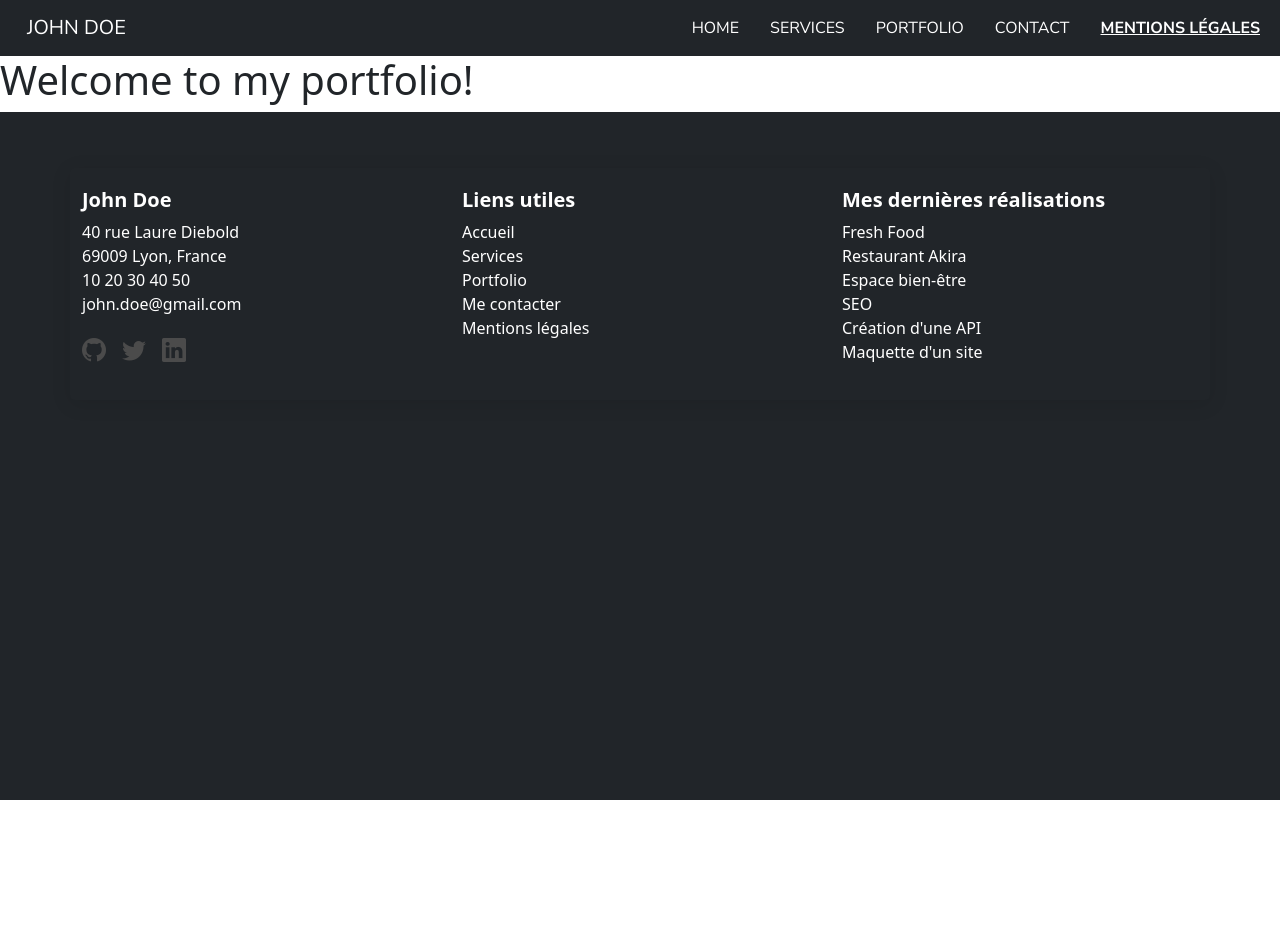
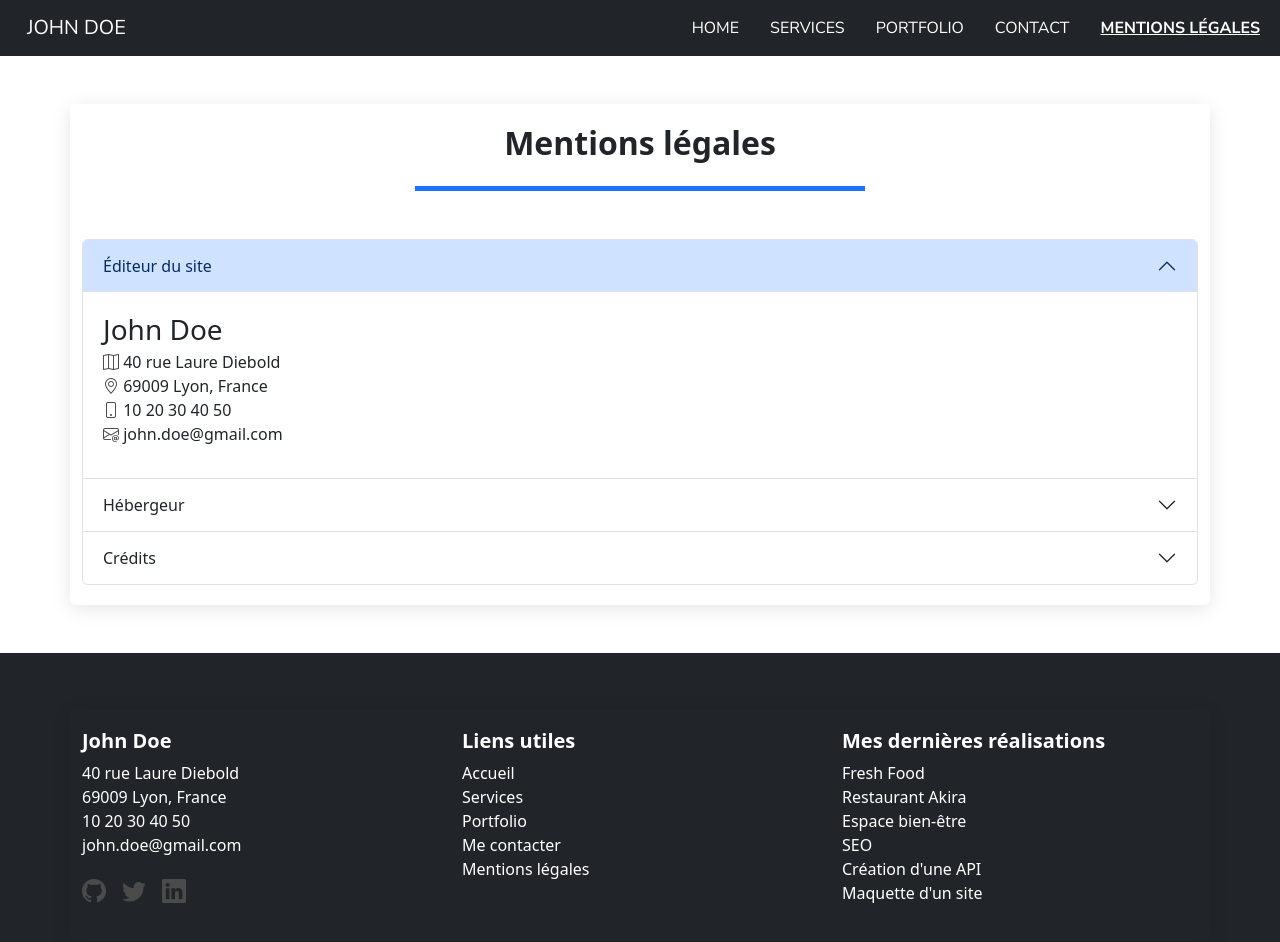
Before and after one commit to Prin0u/devoir-portfolio-reactjs, a React (Create React App) app: page /Legalnotice in a window 1280 px wide. Shown: the top 942 px of the page. Before the commit the page ends 800 px from the top, so only its background shows below. Built offline with nearby package versions, Linux system fonts and the light colour scheme.

Commit message:
Développement de la page Mentions Légales et divers ajouts/corrections

```diff
--- a/src/App.js
+++ b/src/App.js
@@ -4,8 +4,6 @@ import Home from "./pages/Home";
 import "bootstrap-icons/font/bootstrap-icons.css";
 import Contact from "./pages/Contact";
 import Legalnotice from "./pages/Legalnotice";
-import Legalnotice2 from "./pages/Legalnotice2";
-import Legalnotice3 from "./pages/Legalnotice3";
 import Modale from "./pages/Modale";
 import Navbar from "./components/Navbar";
 import Footer from "./components/Footer";
@@ -21,8 +19,6 @@ function App() {
           <Route path="/" element={<Home />} />
           <Route path="/Contact" element={<Contact />} />
           <Route path="/Legalnotice" element={<Legalnotice />} />
-          <Route path="/Legalnotice2" element={<Legalnotice2 />} />
-          <Route path="/Legalnotice3" element={<Legalnotice3 />} />
           <Route path="/Modale" element={<Modale />} />
           <Route path="/Portfolio" element={<Portfolio />} />
           <Route path="/Services" element={<Services />} />
--- a/src/components/css/Home.scss
+++ b/src/components/css/Home.scss
@@ -47,12 +47,12 @@
   font-weight: 600;
   font-size: 3rem;
 }
-h1 {
-  font-size: larger;
+.titre h1 strong {
+  font-size: 2.5rem;
+  font-weight: bolder;
 }
-
 .sous-titre {
-  font-weight: 600;
+  font-weight: 900;
   font-size: 2rem;
 }
 .btn.btn-danger {
--- /dev/null
+++ b/src/components/css/Legalnotice.scss
@@ -0,0 +1,10 @@
+.separator-legalnotice {
+  width: 40%;
+  height: 5px;
+}
+
+@media (max-width: 768px) {
+  .separator-legalnotice {
+    width: 20%;
+  }
+}
--- a/src/pages/Contact.jsx
+++ b/src/pages/Contact.jsx
@@ -1,10 +1,14 @@
 import React from "react";
 import "../components/css/Contact.scss";
 import Separator from "../components/Separator";
+import { Helmet } from "react-helmet";
 
 function Contact() {
   return (
     <>
+      <Helmet>
+        <title>Contact</title>
+      </Helmet>
       <section className="contact-description">
         <h1 className="title text-center mt-5">Contact</h1>
         <p className="text-center mb-4">
@@ -13,7 +17,7 @@ function Contact() {
         </p>
         <Separator variant="contact" className="mobile-contact" />
       </section>
-
+      {/* Formulaire à gauche */}
       <section className="contact-section">
         <div className="container">
           <div className="row">
@@ -64,7 +68,7 @@ function Contact() {
               </form>
             </div>
 
-            {/* Coordonnées à droite */}
+            {/* Mes Coordonnées à droite */}
             <div className="container-fluid col-md-6">
               <h2 className="py-2">Mes coordonnées</h2>
               <Separator variant="contact" />
--- a/src/pages/Home.jsx
+++ b/src/pages/Home.jsx
@@ -1,9 +1,14 @@
 import React from "react";
 import "../components/css/Home.scss";
 import Separator from "../components/Separator";
+import { Helmet } from "react-helmet";
 
 function Home() {
   return (
+    <>
+      <Helmet>
+        <title>Home</title>
+      </Helmet>
       <div className="homepage">
         <div className="partie-haute">
           <div className="contenu-partie-haute">
@@ -91,6 +96,7 @@ function Home() {
           </div>
         </div>
       </div>
+    </>
   );
 }
 
--- a/src/pages/Legalnotice.jsx
+++ b/src/pages/Legalnotice.jsx
@@ -1,11 +1,157 @@
 import React from "react";
+import "../components/css/Legalnotice.scss";
+import Separator from "../components/Separator";
+import { Helmet } from "react-helmet";
 
-function Legalnotice1() {
+function Legalnotice() {
   return (
-    <section>
-      <h1>Welcome to my portfolio!</h1>
-    </section>
+    <>
+      <Helmet>
+        <meta name="robots" content="noindex, nofollow" />
+        <title>Mentions légales</title>
+      </Helmet>
+      <section className="container my-5">
+        <h2 className="mb-4 text-center">Mentions légales</h2>
+        <Separator variant="legalnotice" />
+        <div className="accordion" id="accordionMentionsLegales">
+          {/* Partie 1 : Éditeur du site */}
+          <div className="accordion-item mt-5">
+            <h2 className="accordion-header" id="headingOne">
+              <button
+                className="accordion-button"
+                type="button"
+                data-bs-toggle="collapse"
+                data-bs-target="#collapseOne"
+                aria-expanded="true"
+                aria-controls="collapseOne"
+              >
+                Éditeur du site
+              </button>
+            </h2>
+            <div
+              id="collapseOne"
+              className="accordion-collapse collapse show"
+              aria-labelledby="headingOne"
+              data-bs-parent="#accordionMentionsLegales"
+            >
+              <div className="accordion-body">
+                <p>
+                  <span className="fs-3">John Doe</span>
+                  <br />
+                  <i className="bi bi-map"> </i>
+                  40 rue Laure Diebold <br />
+                  <i className="bi bi-geo-alt"> </i>
+                  69009 Lyon, France <br />
+                  <i className="bi bi-phone"> </i>
+                  10 20 30 40 50 <br />
+                  <i className="bi bi-envelope-at"> </i>
+                  john.doe@gmail.com
+                </p>
+              </div>
+            </div>
+          </div>
+          {/* Partie 2 : Hébergeur */}
+          <div className="accordion-item">
+            <h2 className="accordion-header" id="headingTwo">
+              <button
+                className="accordion-button collapsed"
+                type="button"
+                data-bs-toggle="collapse"
+                data-bs-target="#collapseTwo"
+                aria-expanded="false"
+                aria-controls="collapseTwo"
+              >
+                Hébergeur
+              </button>
+            </h2>
+            <div
+              id="collapseTwo"
+              className="accordion-collapse collapse"
+              aria-labelledby="headingTwo"
+              data-bs-parent="#accordionMentionsLegales"
+            >
+              <div className="accordion-body">
+                <p>
+                  <strong>alwaysdata</strong>
+                  <br />
+                  91 Rue du Faubourg Saint-Honoré, 75008 Paris
+                  <br />
+                  <a
+                    className="d-block mt-3"
+                    href="https://www.alwaysdata.com/fr/"
+                    target="_blank"
+                    rel="noopener noreferrer"
+                  >
+                    <i className="bi bi-globe"> </i>
+                    www.alwaysdata.com
+                  </a>
+                </p>
+              </div>
+            </div>
+          </div>
+          {/* Partie 3 : Crédits */}
+          <div className="accordion-item">
+            <h2 className="accordion-header" id="headingThree">
+              <button
+                className="accordion-button collapsed"
+                type="button"
+                data-bs-toggle="collapse"
+                data-bs-target="#collapseThree"
+                aria-expanded="false"
+                aria-controls="collapseThree"
+              >
+                Crédits
+              </button>
+            </h2>
+            <div
+              id="collapseThree"
+              className="accordion-collapse collapse"
+              aria-labelledby="headingThree"
+              data-bs-parent="#accordionMentionsLegales"
+            >
+              <div className="accordion-body">
+                <p>
+                  Ce site a été réalisé par John Doe, étudiant au{" "}
+                  <a
+                    href="https://www.centre-europeen-formation.fr"
+                    target="_blank"
+                    rel="noopener noreferrer"
+                    className="text-decoration-underline"
+                  >
+                    Centre Européen de formation.
+                  </a>
+                  <br />
+                  <em className="d-block mt-3">
+                    Les images utilisées sur ce site sont libres de droits et
+                    ont été obtenues sur le site{" "}
+                    <a
+                      href="https://pixabay.com/fr/"
+                      target="_blank"
+                      rel="noopener noreferrer"
+                      className="text-decoration-underline"
+                    >
+                      Pixabay
+                    </a>
+                  </em>
+                  <em className="d-block mt-3">
+                    La favicon de ce site a été fournie par{" "}
+                    <a
+                      href="https://www.flaticon.com/de/kostenlose-icons/john-doe"
+                      target="_blank"
+                      rel="noopener noreferrer"
+                      className="text-decoration-underline"
+                    >
+                      John doe Icons erstellt von Freepik - Flaticon
+                    </a>
+                  </em>{" "}
+                </p>
+              </div>
+            </div>
+          </div>
+        </div>
+      </section>
+    </>
   );
 }
 
-export default Legalnotice1;
+export default Legalnotice;
--- a/src/pages/Legalnotice2.jsx
+++ /dev/null
@@ -1,11 +0,0 @@
-import React from "react";
-
-function Legalnotice2() {
-  return (
-    <section>
-      <h1>Welcome to my portfolio!</h1>
-    </section>
-  );
-}
-
-export default Legalnotice2;
--- a/src/pages/Legalnotice3.jsx
+++ /dev/null
@@ -1,11 +0,0 @@
-import React from "react";
-
-function Legalnotice3() {
-  return (
-    <section>
-      <h1>Welcome to my portfolio!</h1>
-    </section>
-  );
-}
-
-export default Legalnotice3;
--- a/src/pages/Services.jsx
+++ b/src/pages/Services.jsx
@@ -1,10 +1,14 @@
 import React from "react";
 import "../components/css/Services.scss";
 import Separator from "../components/Separator";
+import { Helmet } from "react-helmet";
 
 function Services() {
   return (
     <>
+      <Helmet>
+        <title>Services</title>
+      </Helmet>
       <section>
         <img
           src="/images/banner.jpg"
```
Also changed, not shown: src/pages/Portfolio.jsx (+12 -2 lines). Lines whose indentation alone changed are shown as unchanged.
